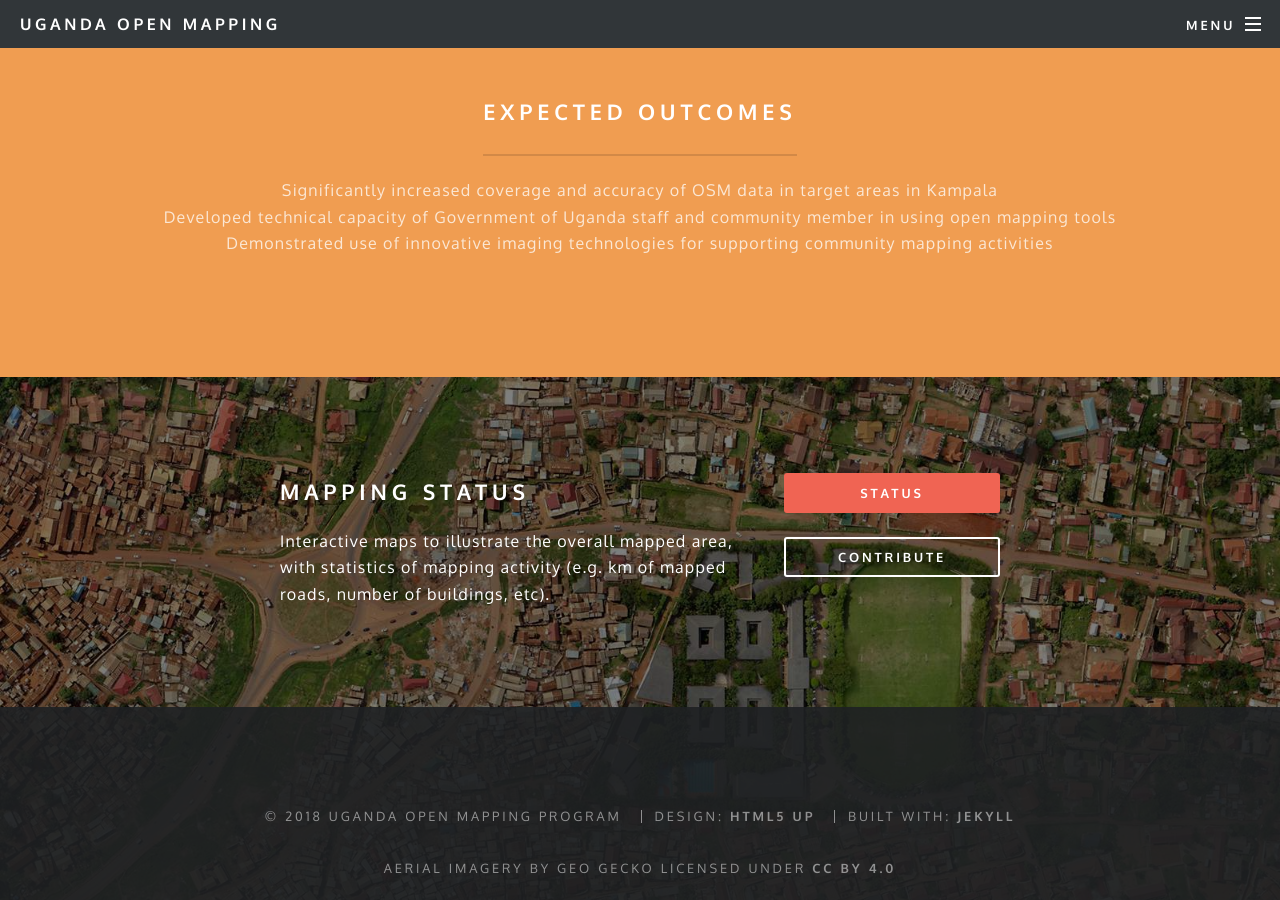
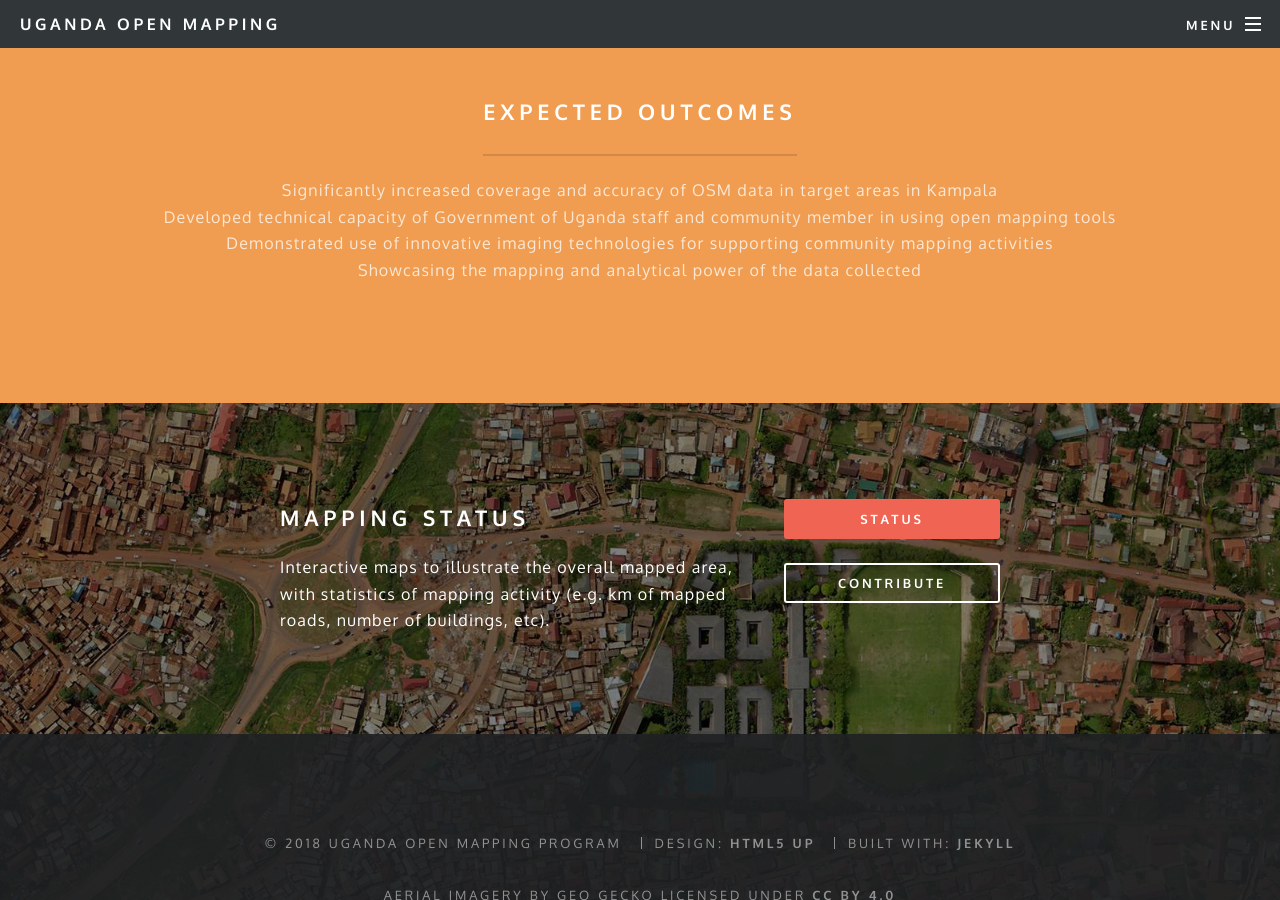
Before and after one commit to UgandaOpenMapping/ugandaopenmapping.github.io, a Jekyll site: the page built from index.html, in a window 1280 px wide and 900 px high, scrolled down 2790 px. Built offline with Jekyll 4.4.1, drawn with Linux system fonts in a browser that asks for light colours.

Commit message:
Update text

```diff
--- a/index.html
+++ b/index.html
@@ -103,7 +103,8 @@ Capacity development targeting UBOS needs, including on-site training, advice an
 								<h2>Expected outcomes</h2>
 								<p>Significantly increased coverage and accuracy of OSM data in target areas in Kampala</br>
 								   Developed technical capacity of Government of Uganda staff and community member in using open mapping tools<br>
-								   Demonstrated use of innovative imaging technologies for supporting community mapping activities</p>
+								   Demonstrated use of innovative imaging technologies for supporting community mapping activities<br>
+								   Showcasing the mapping and analytical power of the data collected</p>
 							</header>
 							<!-- <ul class="features">
 								<li class="icon fa-handshake-o">
```
